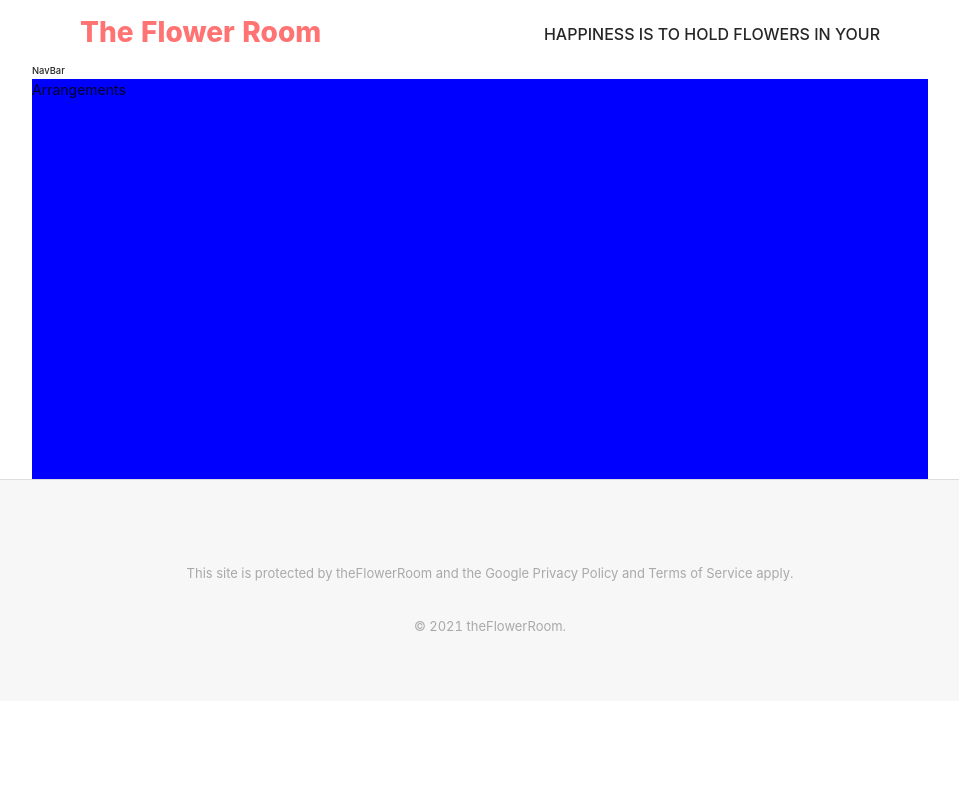
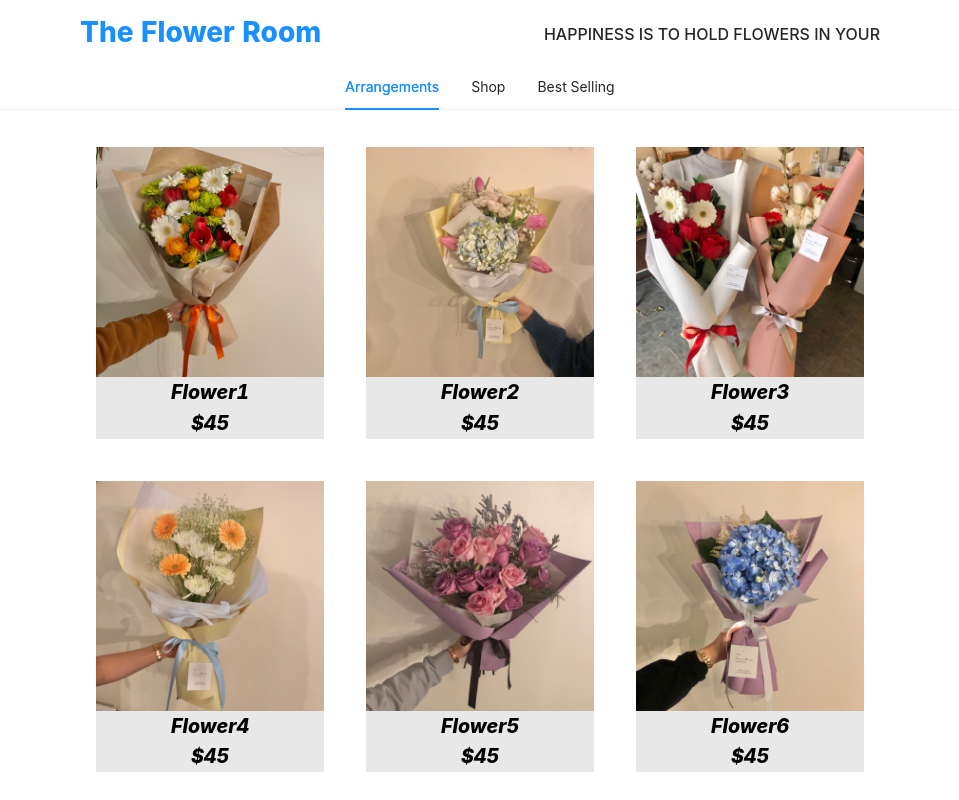
Before and after one commit to JceLee/theFlowerRoom, a React (Create React App) app: page /arrangements in a window 1280 px wide. Shown: the top 800 px of the page, without its empty margins (160-1119 px from the left). Built offline with nearby package versions, Linux system fonts and the light colour scheme.

Commit message:
add second view

```diff
--- a/src/App.jsx
+++ b/src/App.jsx
@@ -2,25 +2,19 @@ import React from "react";
 import { BrowserRouter as Router, Route } from "react-router-dom";
 import MainView from "./view/MainView";
 import Arrangements from "./view/Arrangements";
+import SecondView from "./view/SecondView";
 import Footer from "./view/Footer";
 import "./App.scss";
-import { Row, Col } from "antd";
+import ScrollToUp from "./ScrollToUp";
 
 export default function App() {
   return (
     <>
-      <Row className="title" style={{ maxWidth: "840px", margin: "10px auto" }}>
-        <Col span={12} className="theFlowerRoom">
-          The Flower Room
-        </Col>
-        <Col span={12} className="subTitle">
-          <h4 className="content">HAPPINESS IS TO HOLD FLOWERS IN YOUR</h4>
-        </Col>
-      </Row>
-
       <Router>
-        <Route exact path="/" component={MainView} />
-        <Route exact path="/arrangements" component={Arrangements} />
+        <ScrollToUp>
+          <Route exact path="/" component={MainView} />
+          <Route exact path="/arrangements" component={SecondView} />
+        </ScrollToUp>
       </Router>
       <Footer />
     </>
--- a/src/App.scss
+++ b/src/App.scss
@@ -5,26 +5,6 @@
 
 @import './assets/scss/MainView.scss';
 
+@import './assets/scss/SecondView.scss';
+
 @import './assets/scss/Footer.scss';
-
-.title {
-    .theFlowerRoom {
-        color: $bookito;
-        font-size: 28px;
-        font-weight: 800;
-        padding-left: 20px;
-    }
-    .subTitle {
-
-        font-weight: 400;
-        text-align: right;
-        vertical-align: bottom;
-        padding-right: 20px;
-        .content {
-            margin: 0;
-            padding-top: 12px;
-            vertical-align: bottom;
-            font-size: 16px;
-        }
-    }
-}
--- /dev/null
+++ b/src/ScrollToUp.js
@@ -0,0 +1,17 @@
+import React, { useEffect } from "react";
+import { withRouter } from "react-router-dom";
+
+function ScrollToUp({ history, children }) {
+  useEffect(() => {
+    const onTop = history.listen(() => {
+      window.scrollTo(0, 0);
+    });
+    return () => {
+      onTop();
+    };
+  }, []);
+
+  return <div>{children}</div>;
+}
+
+export default withRouter(ScrollToUp);
--- a/src/assets/scss/MainView.scss
+++ b/src/assets/scss/MainView.scss
@@ -1,4 +1,53 @@
 @import "../../Mixin.scss";
+
+
+.title {
+
+  .backTopButton {
+    line-height: 40px;
+    border-radius: 50%;
+    background-color: $bookito;
+    color: $white;
+    text-align: center;
+    position: absolute;
+    width: 100%;
+    right: -8px;
+    bottom: 24px;
+  }
+  .theFlowerRoom {
+      color: #1890ff;
+      font-size: 28px;
+      font-weight: 800;
+      padding-left: 20px;
+
+      flex: 0 0 100%;
+      max-width : 100%;
+
+      @include tabletS {
+        flex: 0 0 50%;
+        max-width : 50%;
+      }
+  }
+  .subTitle {
+    display: none;
+
+      @include tabletS {
+        display: inline;
+        font-weight: 400;
+        text-align: right;
+        vertical-align: bottom;
+        padding-right: 20px;
+        .content {
+          margin: 0;
+          padding-top: 12px;
+          vertical-align: bottom;
+          font-size: 16px;
+      }
+      }
+
+
+  }
+}
 
 .searchBarSectionDesktopImg {
   display: none;
@@ -24,7 +73,7 @@
   width: 100%;
   max-width: 840px;
   height: 450px;
-  margin-bottom: 5%;
+  margin-bottom: 50px;
 
   .searchBarSectionImg {
     object-fit: cover;
@@ -223,7 +272,7 @@
 
 // info card section
 .infoCardsSection {
-  margin: 10%;
+  margin: 50px 0;
   @include tabletP {
     display: flex;
     justify-content: center;
@@ -250,7 +299,7 @@
 // new designer desktop section
 .newDesignersSection {
   padding: 20px 5%;
-  margin: 5vh 0;
+  margin: 50px 0;
   background-color: #fafafa;
 
   @include tabletP {
@@ -276,7 +325,7 @@
 
   .headerSection {
     text-align: center;
-    margin-bottom: 5vh;
+    margin: 50px 0;
 
     @include tabletL {
       text-align: left;
@@ -341,6 +390,7 @@
   .newDesignersHeaderSmallDesktopSection {
     font-size: 30pt;
     font-weight: 500;
+    margin: 50px 0;
     @include mainPageNewDesigners1090 {
       display: none;
     }
@@ -348,6 +398,7 @@
 
   .imagesSection {
     width: 100%;
+    margin: 50px 0;
     @include tabletL {
       width: 60%;
     }
@@ -424,9 +475,10 @@
 
 .menu {
 
+  margin: 50px 0;
+
   .contents {
       width: 100%;
-      margin-bottom: 50px;
 
       ul {
           text-align: center;
@@ -604,25 +656,17 @@
       }
 
       .imageCard {
-          margin: 20px;
           padding:0;
           border: 1px solid transparent;
-          width: 80vw;
-          height: 80vw;
           max-width: 400px;
-          max-height: 300px;
+          max-height: 600px;
           position: relative;
           display: inline-grid;
 
           @include tabletP {
             width: 400px;
-            height: 300px;
           }
 
-          @include tabletM {
-            width: 400px;
-            height: 300px;
-          }
 
           .container {
             background: transparent;
@@ -630,13 +674,8 @@
 
             @include tabletP {
               width: 400px;
-              height: 300px;
             }
 
-            @include tabletM {
-              width: 400px;
-              height: 300px;
-            }
 
             .innerContent {
               position: relative;
@@ -647,25 +686,52 @@
               background: white;
               transform: translate(-50%, -50%);
               text-align: center;
-              font-size: 14px;
-              font-weight: 100;
-              font-family: 'Raleway', sans-serif;
               box-sizing: border-box;
               border: 14px solid transparent;
 
               .subTitle {
+
+                margin-top: 50px;
                 margin-bottom: 50px;
+                font-size: 30px;
+                font-family: 'Raleway', sans-serif;
               }
 
               .message {
                 color: black;
+                font-family: 'Raleway', sans-serif;
                 font-size: 16px;
                 margin-top: 35px;
+                padding: 0 25px;
+                font-weight: 400;
+                white-space: pre-wrap;
+
+                .mobilePixel {
+                  font-size : 20px;
+                }
               }
 
-              .icon {
-                margin: 15px 0;
+              .icons {
+
+                @include tabletP {
+                  margin-top: 78px;
+                }
+
+                .icon {
+                  margin: 15px 0;
+                  color: black;
+                  font-family: 'Raleway', sans-serif;
+                  font-size: 20px;
+                  padding: 0 25px;
+                  font-weight: 400;
+                  white-space: pre-wrap;
+
+                  .mobilePixel {
+                    font-size : 24px;
+                  }
+                }
               }
+
             }
           }
 
--- /dev/null
+++ b/src/assets/scss/SecondView.scss
@@ -0,0 +1,96 @@
+@import "../../Mixin.scss";
+
+.secondView {
+
+    .backTopButton {
+        line-height: 40px;
+        border-radius: 50%;
+        background-color: #1890ff;
+        color: $white;
+        text-align: center;
+        position: absolute;
+        width: 100%;
+        right: -8px;
+        bottom: 24px;
+      }
+
+    .title {
+
+        .theFlowerRoom {
+            color: $bookito;
+            font-size: 28px;
+            font-weight: 800;
+            padding-left: 20px;
+
+            flex: 0 0 100%;
+            max-width : 100%;
+
+            @include tabletS {
+              flex: 0 0 50%;
+              max-width : 50%;
+            }
+        }
+
+        .subTitle {
+          display: none;
+
+            @include tabletS {
+              display: inline;
+              font-weight: 400;
+              text-align: right;
+              vertical-align: bottom;
+              padding-right: 20px;
+
+                .content {
+                    margin: 0;
+                    padding-top: 12px;
+                    vertical-align: bottom;
+                    font-size: 16px;
+                }
+            }
+        }
+    }
+
+    .shop {
+
+        .products {
+            width: 100%;
+            max-width: 840px;
+            margin: auto;
+
+            ul {
+                text-align: center;
+                padding-inline-start: 0;
+            }
+
+            .imageCard {
+                margin: 20px;
+                padding:0;
+                border: 1px solid transparent;
+                width: 230px;
+                position: relative;
+                display: inline-grid;
+
+
+                .imgWrapper {
+                    width: 100%;
+                    height: 230px;
+                }
+
+                .innerContent {
+                    background-color: #e8e8e8;
+
+                    .title {
+                        font-weight: 800;
+                        font-size: 1.4em;
+                        color: black;
+                        font-style: italic;
+                        margin:0;
+                        text-align: center;
+                    }
+                }
+            }
+        }
+    }
+
+}
--- a/src/view/MainView.jsx
+++ b/src/view/MainView.jsx
@@ -1,11 +1,12 @@
 import React, { useState } from "react";
-import { Image } from "antd";
 import MobileSize from "./mainView/MobileSize";
 import LaptopSize from "./mainView/LaptopSize";
 import menu1 from "../assets/background/menu01.jpg";
 import menu2 from "../assets/background/menu02.jpg";
 import letter from "../assets/letter.jpeg";
 import { InstagramOutlined, MailOutlined } from "@ant-design/icons";
+import { Row, Col, BackTop, Image } from "antd";
+import { Link } from "react-router-dom";
 
 const menu = [
   {
@@ -20,8 +21,7 @@ const menu = [
 ];
 
 const message = `Send smile to your special ones.
-We will do our best to give you a best service
-with the reasonable price. Choose from our selection of hand-tied bouquets.
+We will do our best to give you a best service with the reasonable price. Choose from our selection of hand-tied bouquets.
 Customizations are always welcome birthdays, anniversary's and all other special
 occasions. Contact us for any inquiries :)`;
 
@@ -37,6 +37,7 @@ export default function MainView() {
 
   const imageCard = (menu, index) => {
     return (
+      <Link to="/arrangements">
         <li className="imageCard" key={index}>
           <div class="container" style={{ backgroundImage: `url(${menu.url})`, opacity: "0.7" }}>
             <div className="innerContent">
@@ -44,26 +45,35 @@ export default function MainView() {
             </div>
           </div>
         </li>
+      </Link>
     );
   };
 
   return (
     <>
+      <Row className="title" style={{ maxWidth: "840px", margin: "10px auto" }}>
+        <Col span={12} className="theFlowerRoom">
+          The Flower Room
+        </Col>
+        <Col span={12} className="subTitle">
+          <h4 className="content">HAPPINESS IS TO HOLD FLOWERS IN YOUR</h4>
+        </Col>
+      </Row>
       <section className="searchBarSection">
         {screenWidth < tabletLWidth ? <MobileSize /> : <LaptopSize />}
       </section>
-      <section className="menu" style={{ maxWidth: "1024px", margin: "0 auto" }}>
+      <section className="menu" style={{ maxWidth: "1024px", margin: "50px auto" }}>
         <div className="contents">
           <ul>{menu.map((menu, index) => imageCard(menu, index))}</ul>
         </div>
       </section>
-      <section className="imgCard" style={{ maxWidth: "1024px", margin: "0 auto" }}>
+      <section className="imgCard" style={{ maxWidth: "1024px", margin: "50px auto" }}>
         <h3>Letter Card</h3>
         <div className="imgWrapper">
           <Image centered src={letter} />
         </div>
       </section>
-      <section className="textCard" style={{ maxWidth: "1024px", margin: "0 auto" }}>
+      <section className="textCard" style={{ maxWidth: "1024px", margin: "50px auto" }}>
         <div className="contents">
           <ul>
             <li className="imageCard">
@@ -78,6 +88,7 @@ export default function MainView() {
               <div class="container">
                 <div className="innerContent">
                   <h4 className="subTitle">CONTACT US</h4>
+                  <div className="icons">
                     <p className="icon">
                       <InstagramOutlined /> theflower_room_yyc
                     </p>
@@ -86,8 +97,13 @@ export default function MainView() {
                     </p>
                   </div>
                 </div>
+              </div>
             </li>
           </ul>
+
+          <BackTop visibilityHeight={0}>
+            <div className="backTopButton">Top</div>
+          </BackTop>
         </div>
       </section>
     </>
--- a/src/view/SecondView.jsx
+++ b/src/view/SecondView.jsx
@@ -1,12 +1,154 @@
 import React from "react";
-import {Link} from "react-router-dom";
+import { Link } from "react-router-dom";
+import { Row, Col, Image, Tabs, BackTop } from "antd";
+import flower1 from "../assets/products/1.jpeg";
+import flower2 from "../assets/products/2.jpeg";
+import flower3 from "../assets/products/3.jpeg";
+import flower4 from "../assets/products/4.jpeg";
+import flower5 from "../assets/products/5.jpeg";
+import flower6 from "../assets/products/6.jpeg";
+import flower7 from "../assets/products/7.jpeg";
+import flower8 from "../assets/products/8.jpeg";
+
+const { TabPane } = Tabs;
+
+const arrangements = [
+  {
+    title: "Flower1",
+    price: "45",
+    url: flower1,
+  },
+  {
+    title: `Flower2`,
+    price: "45",
+    url: flower2,
+  },
+  {
+    title: "Flower3",
+    price: "45",
+    url: flower3,
+  },
+  {
+    title: `Flower4`,
+    price: "45",
+    url: flower4,
+  },
+  {
+    title: "Flower5",
+    price: "45",
+    url: flower5,
+  },
+  {
+    title: `Flower6`,
+    price: "45",
+    url: flower6,
+  },
+  {
+    title: "Flower7",
+    price: "45",
+    url: flower7,
+  },
+  {
+    title: `Flower8`,
+    price: "45",
+    url: flower8,
+  },
+];
+
+const shop = [
+  {
+    title: "Flower1",
+    price: "45",
+    url: flower1,
+  },
+  {
+    title: `Flower2`,
+    price: "45",
+    url: flower2,
+  },
+  {
+    title: `Flower6`,
+    price: "45",
+    url: flower6,
+  },
+  {
+    title: `Flower8`,
+    price: "45",
+    url: flower8,
+  },
+];
+
+const bestSelling = [
+  {
+    title: "Flower1",
+    price: "45",
+    url: flower1,
+  },
+  {
+    title: `Flower2`,
+    price: "45",
+    url: flower2,
+  },
+  {
+    title: `Flower8`,
+    price: "45",
+    url: flower8,
+  },
+];
 
 export default function SecondView() {
+  const imageCard = (product, index) => {
+    return (
+      <li className="imageCard" key={index}>
+        <div className="imgWrapper">
+          <Image src={product.url} width={"100%"} height={"100%"} />
+        </div>
+        <div className="innerContent">
+          <p className="title">{product.title}</p>
+          <p className="title">${product.price}</p>
+        </div>
+      </li>
+    );
+  };
+
   return (
-    <div style={{background : "gray" , height : "400px", width : "70%", margin : "0 auto"}}>
-      SecondView
-      <Link to={"arrangements"}><button> Shop </button></Link>
-      <button> Best Selling </button>
-    </div>
-  )
+    <section className="secondView">
+      <Row className="title" style={{ maxWidth: "840px", margin: "10px auto" }}>
+        <Col span={12} className="theFlowerRoom">
+          <Link to="/">The Flower Room</Link>
+        </Col>
+        <Col span={12} className="subTitle">
+          <h4 className="content">HAPPINESS IS TO HOLD FLOWERS IN YOUR</h4>
+        </Col>
+      </Row>
+
+      <Tabs defaultActiveKey="1" centered>
+        <TabPane tab="Arrangements" key="1">
+          <div className="shop">
+            <div className="products">
+              <ul>{arrangements.map((product, index) => imageCard(product, index))}</ul>
+            </div>
+          </div>
+        </TabPane>
+        <TabPane tab="Shop" key="2">
+          <div className="shop">
+            <div className="products">
+              <ul>{shop.map((product, index) => imageCard(product, index))}</ul>
+            </div>
+          </div>
+        </TabPane>
+        <TabPane tab="Best Selling" key="3">
+          <div className="shop">
+            <div className="products">
+              <ul>{bestSelling.map((product, index) => imageCard(product, index))}</ul>
+            </div>
+          </div>
+        </TabPane>
+      </Tabs>
+
+      <BackTop visibilityHeight={0}>
+        <div className="backTopButton">Top</div>
+      </BackTop>
+    </section>
+  );
 }
```
Also changed, not shown: src/Mixin.scss (+7 -1 lines), 1 other file (tests, documents, lock files or other folders). Lines whose indentation alone changed are shown as unchanged.
